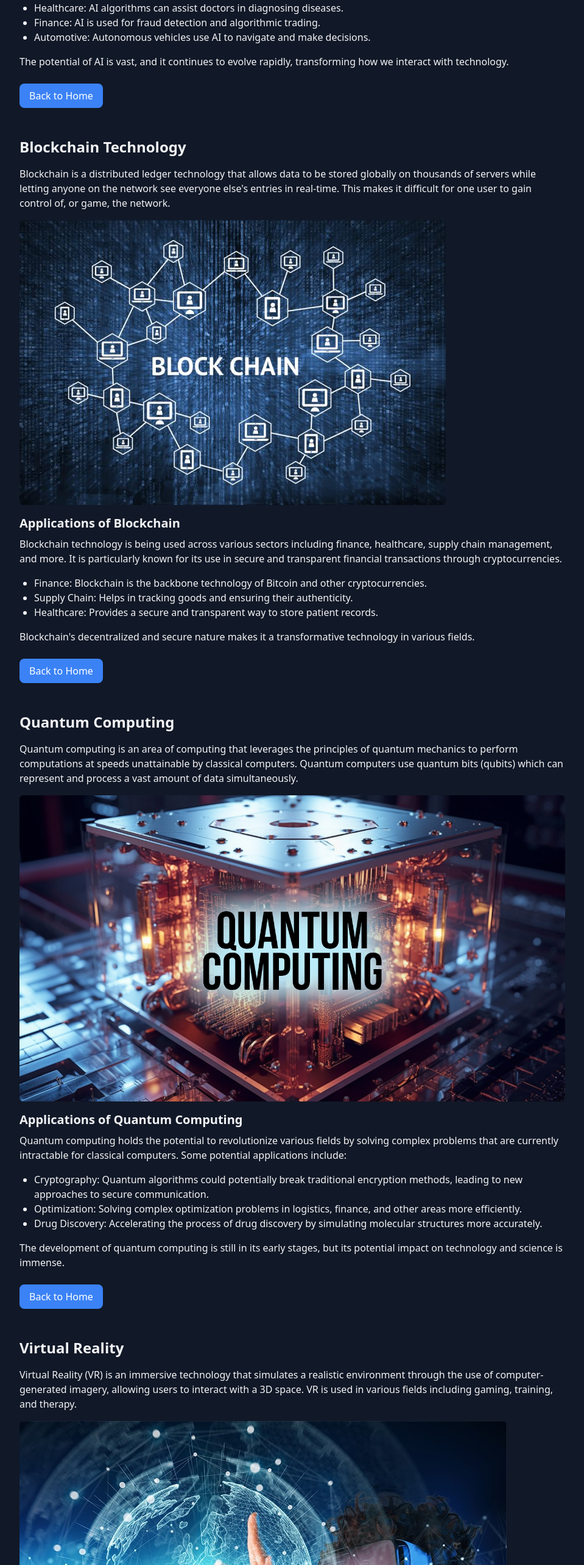
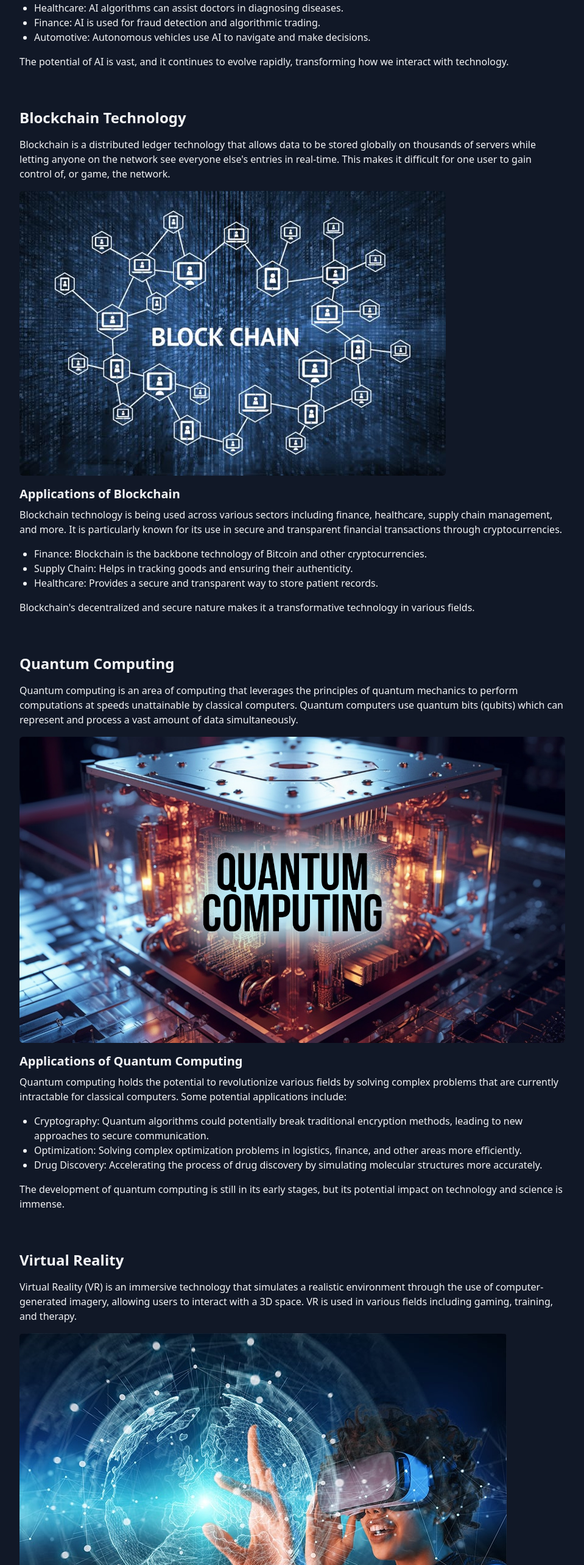
Before and after one commit to Dipszzz/NadhifLandingPageTech, a React (Vite) app: page / in a window 1280 px wide. Shown: the part 1660-4226 px from the top of the page at 61% size, without its empty margins (160-1119 px from the left). Built offline with nearby package versions, Linux system fonts and the light colour scheme.

Commit message:
feat(workflow): initial commit

```diff
--- a/src/App.jsx
+++ b/src/App.jsx
@@ -5,6 +5,14 @@ import fotoQuantum from "./assets/picture/quantumcomputing.jpg";
 import fotoVR from "./assets/picture/vr.jpg";
 import "./App.css";
 
+const reloadButton = () => (
+  <button
+    onClick={() => window.location.reload()}
+    className="bg-blue-500 hover:bg-blue-600 text-white px-4 py-2 mt-2 rounded-lg focus:outline-none"
+  >
+    Back to Home
+  </button>
+);
 function App() {
   const [count, setCount] = useState(0);
 
@@ -134,12 +142,7 @@ function App() {
               The potential of AI is vast, and it continues to evolve rapidly,
               transforming how we interact with technology.
             </p>
-            <button
-              onClick={() => (window.location.href = "#main")}
-              className="bg-blue-500 hover:bg-blue-600 text-white px-4 py-2 mt-2 rounded-lg focus:outline-none"
-            >
-              Back to Home
-            </button>
+            <reloadButton/>
           </div>
         </section>
         <section id="blockchain" className="flex-grow p-6">
@@ -186,12 +189,7 @@ function App() {
               Blockchain's decentralized and secure nature makes it a
               transformative technology in various fields.
             </p>
-            <button
-              onClick={() => (window.location.href = "/")}
-              className="bg-blue-500 hover:bg-blue-600 text-white px-4 py-2 mt-2 rounded-lg focus:outline-none"
-            >
-              Back to Home
-            </button>
+            <reloadButton/>
           </div>
         </section>
         <section id="quantum" className="flex-grow p-6">
@@ -236,12 +234,7 @@ function App() {
               The development of quantum computing is still in its early stages,
               but its potential impact on technology and science is immense.
             </p>
-            <button
-              onClick={() => (window.location.href = "/")}
-              className="bg-blue-500 hover:bg-blue-600 text-white px-4 py-2 mt-2 rounded-lg focus:outline-none"
-            >
-              Back to Home
-            </button>
+            <reloadButton/>
           </div>
         </section>
         <section id="vr" className="flex-grow p-6">
@@ -284,12 +277,7 @@ function App() {
               As VR technology advances, it continues to offer innovative
               solutions and experiences that were previously unimaginable.
             </p>
-            <button
-              onClick={() => (window.location.href = "/")}
-              className="bg-blue-500 hover:bg-blue-600 text-white px-4 py-2 mt-2 rounded-lg focus:outline-none"
-            >
-              Back to Home
-            </button>
+            <reloadButton/>
           </div>
         </section>
         <footer className="bg-gray-800 text-white py-8">
```
